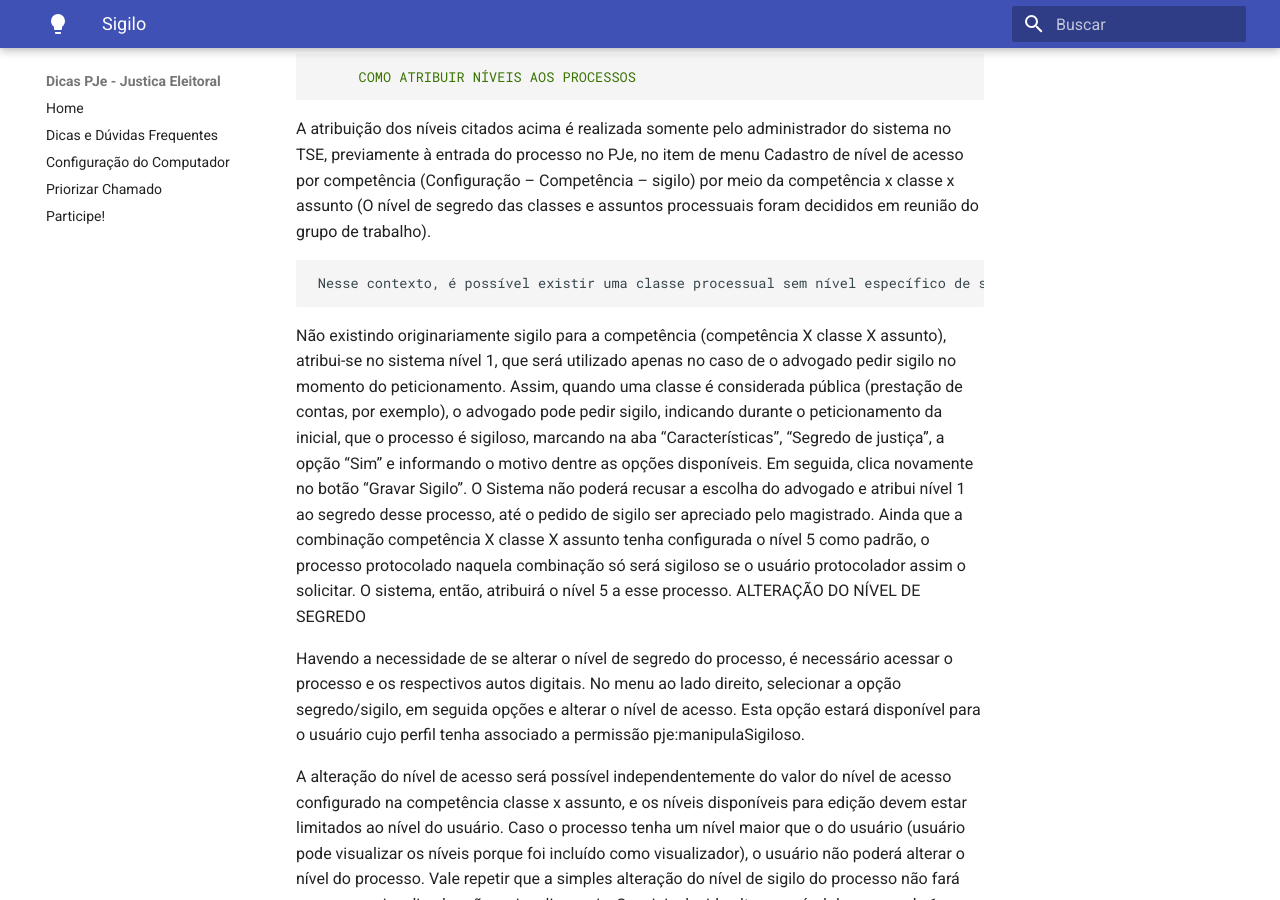
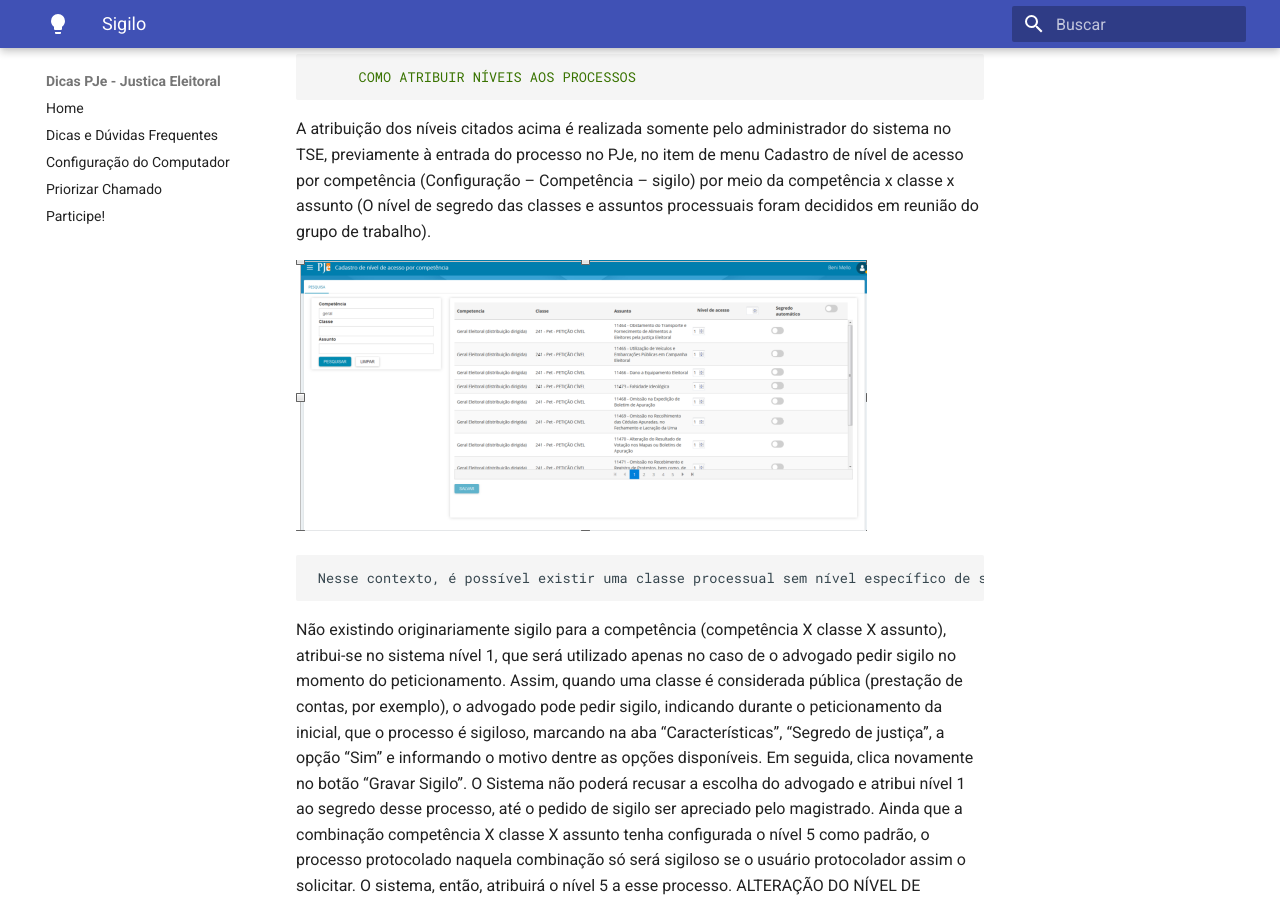
Before and after one commit to PJeJE/dicas_versao_1, an MkDocs documentation site: the page built from docs/sigilo.md, in a window 1280 px wide and 900 px high, scrolled down 1813 px. Built offline with MkDocs 1.6.1 and Material for MkDocs 9.7.7, drawn with Linux system fonts in a browser that asks for light colours; nearby versions of some CDN libraries.

Commit message:
Incluindo primeira imagem

```diff
--- a/docs/sigilo.md
+++ b/docs/sigilo.md
@@ -52,6 +52,8 @@ Cabe salientar também, que colocar uma parte como sigilosa em um processo signi
 
 A atribuição dos níveis citados acima é realizada somente pelo administrador do sistema no TSE, previamente à entrada do processo no PJe, no item de menu Cadastro de nível de acesso por competência (Configuração – Competência – sigilo) por meio da competência x classe x assunto (O nível de segredo das classes e assuntos processuais foram decididos em reunião do grupo de trabalho).
 
+![Níveis](img/sigilo1.png)
+
      Nesse contexto, é possível existir uma classe processual sem nível específico de sigilo com assunto processual que possua segredo, caso em que o processo terá segredo em razão do assunto processual e não da classe. O inverso também é possível. Assim, a definição do nível de segredo leva em conta a combinação de classe com o assunto processual e com a competência.
 
 Não existindo originariamente sigilo para a competência (competência X classe X assunto), atribui-se no sistema nível 1, que será utilizado apenas no caso de o advogado pedir sigilo no momento do peticionamento.
```
